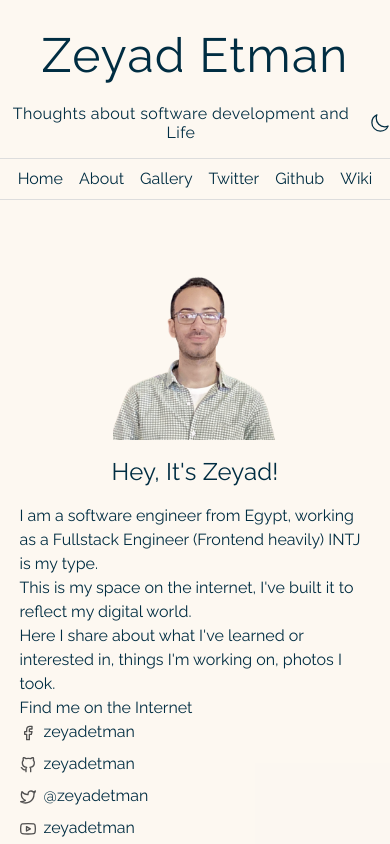
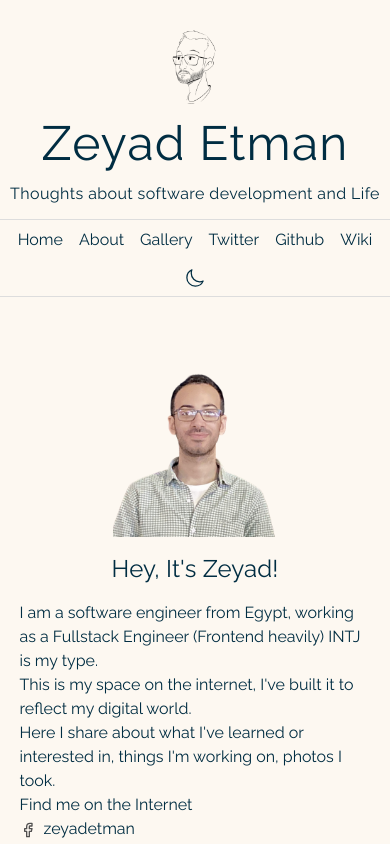
Before and after one commit to zeyadetman/zeyadetman.com, a Next.js app: page /about in a window 390 px wide. Shown: the top 844 px of the page. Built offline with nearby package versions, Linux system fonts and the light colour scheme.

Commit message:
V1-stable

```diff
--- a/components/Header/NavList.tsx
+++ b/components/Header/NavList.tsx
@@ -1,7 +1,15 @@
-import { Box, HStack, List, ListItem, useColorMode } from "@chakra-ui/react";
+import {
+  Box,
+  HStack,
+  Icon,
+  List,
+  ListItem,
+  useColorMode,
+} from "@chakra-ui/react";
 import Link from "components/Link";
 import config from "config";
 import React from "react";
+import { IoMoonOutline, IoSunnyOutline } from "react-icons/io5";
 
 interface Props {}
 
@@ -32,6 +40,14 @@ function NavList(props: Props) {
         flexWrap={"wrap"}
       >
         {renderNavList()}
+        <Icon
+          as={colorMode === "light" ? IoMoonOutline : IoSunnyOutline}
+          name="menu"
+          fontSize={"xl"}
+          onClick={() => {
+            setColorMode(colorMode === "light" ? "dark" : "light");
+          }}
+        />
       </List>
     </Box>
   );
--- a/components/Header/index.tsx
+++ b/components/Header/index.tsx
@@ -1,31 +1,20 @@
-import { Box, Icon, useColorMode, VStack } from "@chakra-ui/react";
+import { Box, useColorMode, useMediaQuery, VStack } from "@chakra-ui/react";
 import NavList from "components/Header/NavList";
 import Heading from "components/Heading";
 import Link from "components/Link";
 import config from "config";
 import Image from "next/image";
 import React from "react";
-import { IoMoonOutline, IoSunnyOutline } from "react-icons/io5";
 
-interface Props {}
-
-function Header(props: Props) {
+function Header() {
   const { colorMode, setColorMode } = useColorMode();
-  const {} = props;
+  const [isMob] = useMediaQuery("(max-width: 480px)");
 
   return (
     <Box as="header" w="100%">
-      <VStack spacing={4} textAlign="center">
-        <Heading type="h1" letterSpacing="wide">
-          <Link href="/" chackraProps={{ variant: "title" }}>
-            {config.name}
-          </Link>
-          <Box
-            pos="relative"
-            w="14"
-            h="14"
-            display={["none", "inline-block", "inline-block", "inline-block"]}
-          >
+      <VStack spacing={isMob ? 2 : 4} textAlign="center">
+        {isMob && (
+          <Box pos="relative" w="20" h="20">
             <Image
               src="/logo.png"
               alt="Home"
@@ -35,18 +24,26 @@ function Header(props: Props) {
               priority
             />
           </Box>
+        )}
+        <Heading type="h1" letterSpacing="wide">
+          <Link href="/" chackraProps={{ variant: "title" }}>
+            {config.name}
+          </Link>
+          {!isMob && (
+            <Box pos="relative" w="14" h="14">
+              <Image
+                src="/logo.png"
+                alt="Home"
+                layout="fill"
+                objectFit="contain"
+                className="color-mode-respected"
+                priority
+              />
+            </Box>
+          )}
         </Heading>
         <Heading type="h2" letterSpacing="wide" size={["sm", "md", "md", "lg"]}>
-          {config.description}{" "}
-          <Icon
-            as={colorMode === "light" ? IoMoonOutline : IoSunnyOutline}
-            name="menu"
-            fontSize={"xl"}
-            onClick={() => {
-              setColorMode(colorMode === "light" ? "dark" : "light");
-            }}
-            display="inline"
-          />
+          {config.description}
         </Heading>
       </VStack>
       <NavList />
```
Also changed, not shown: 1 other file (tests, documents, lock files or other folders).
